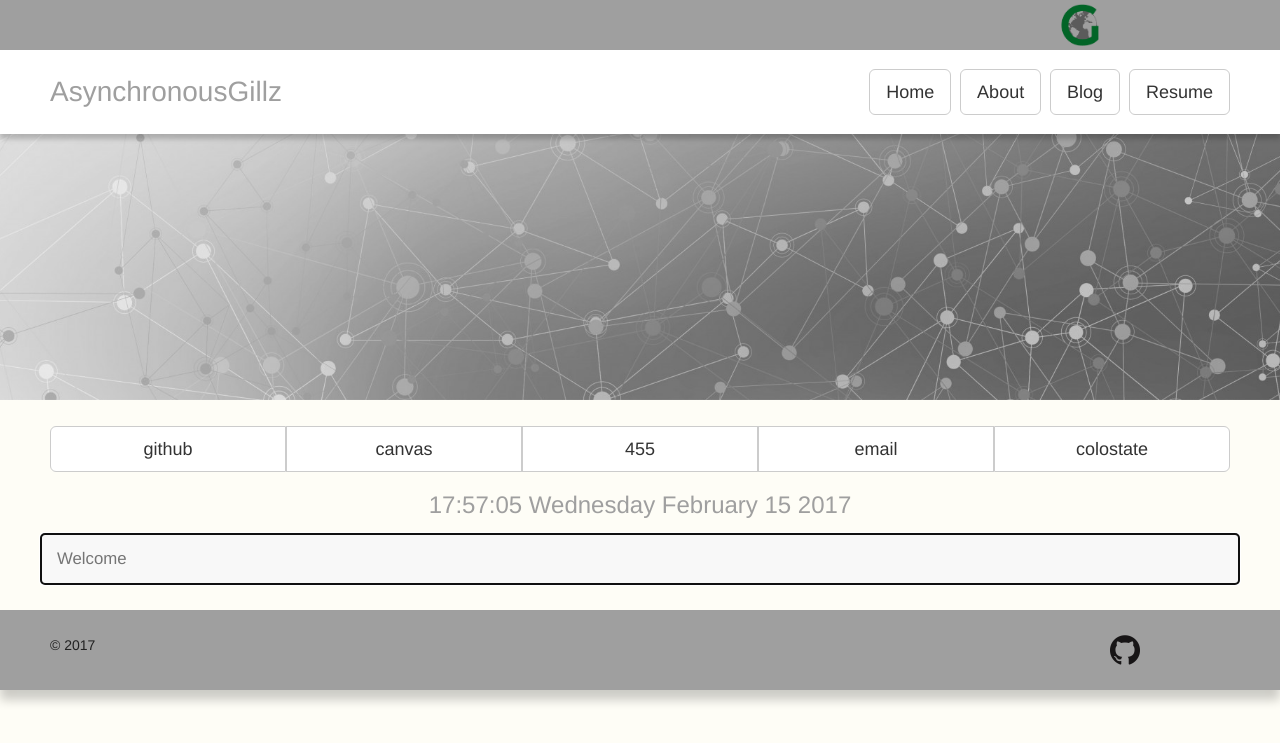
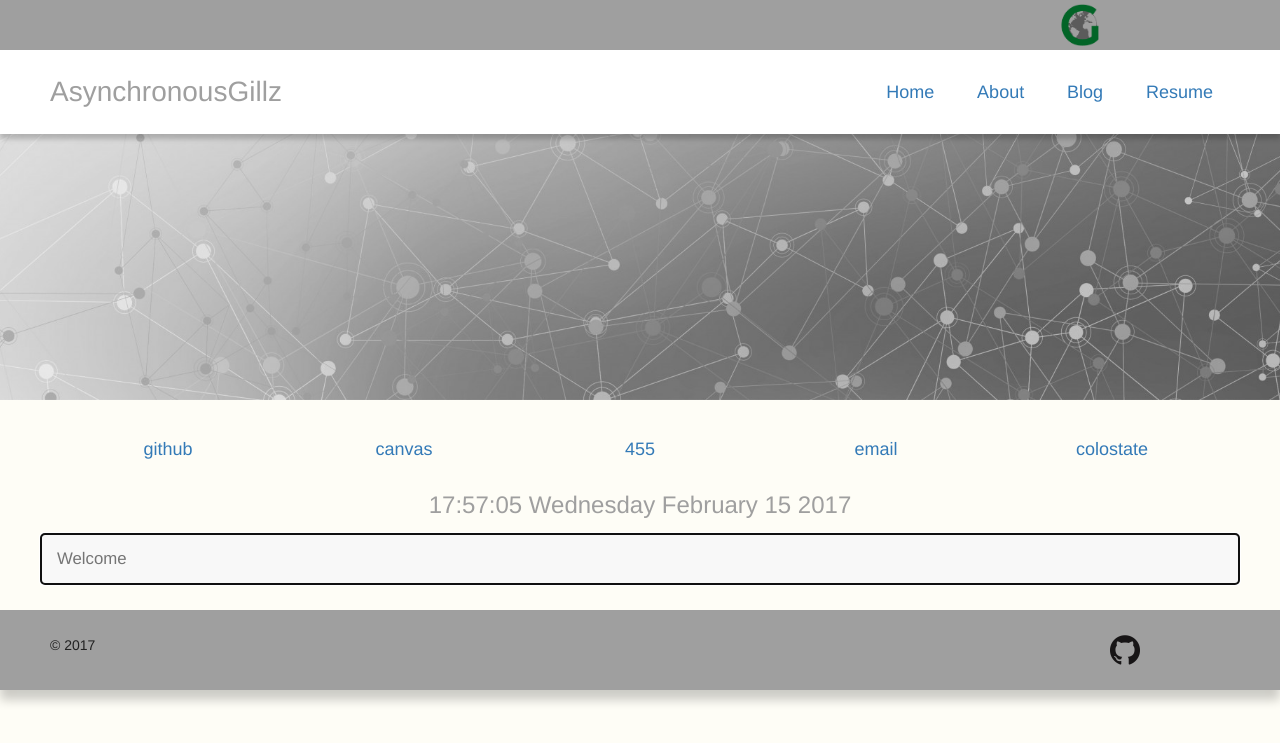
Before and after one commit to GerhardOfRivia/GerhardOfRivia.github.io, a Jekyll site: the page built from index.md, in a window 1280 px wide. Shown: the top 743 px of the page. Built offline with Jekyll 4.4.1, drawn with Linux system fonts in a browser that asks for light colours; nearby versions of some CDN libraries.

Commit message:
Change from default to link.

```diff
--- a/_includes/nav.html
+++ b/_includes/nav.html
@@ -19,10 +19,10 @@
 					<h1><a href="/">AsynchronousGillz</a></h1>
 				</div>
 				<div class="btn-toolbar" role="toolbar" aria-label="nav">
-					<a class="btn btn-default btn-lg" role="button" href="/">Home</a>
-					<a class="btn btn-default btn-lg" role="button" href="/about">About</a>
-					<a class="btn btn-default btn-lg" role="button" href="/posts">Blog</a>
-					<a class="btn btn-default btn-lg" role="button" href="/assets/resume.pdf">Resume</a>
+					<a class="btn btn-link btn-lg" role="button" href="/">Home</a>
+					<a class="btn btn-link btn-lg" role="button" href="/about">About</a>
+					<a class="btn btn-link btn-lg" role="button" href="/posts">Blog</a>
+					<a class="btn btn-link btn-lg" role="button" href="/assets/resume.pdf">Resume</a>
 				</div>
 			</div>
 		</div>
@@ -33,11 +33,11 @@
 	<div class="sticky" id="nav-bottom">
 		<div class="sheet">
 			<div class="btn-group btn-group-justified" role="group" aria-label="quick links">
-				<a target="_blank" class="btn btn-default btn-lg" role="button" href="//github.com/AsynchronousGillz">github</a>
-				<a target="_blank" class="btn btn-default btn-lg" role="button" href="//info.canvas.colostate.edu/">canvas</a>
-				<a target="_blank" class="btn btn-default btn-lg" role="button" href="//www.cs.colostate.edu/~cs455">455</a>
-				<a target="_blank" class="btn btn-default btn-lg" role="button" href="//eid.colostate.edu/gmail/">email</a>
-				<a target="_blank" class="btn btn-default btn-lg" role="button" href="//www.colostate.edu/">colostate</a>
+				<a target="_blank" class="btn btn-link btn-lg" role="button" href="//github.com/AsynchronousGillz">github</a>
+				<a target="_blank" class="btn btn-link btn-lg" role="button" href="//info.canvas.colostate.edu/">canvas</a>
+				<a target="_blank" class="btn btn-link btn-lg" role="button" href="//www.cs.colostate.edu/~cs455">455</a>
+				<a target="_blank" class="btn btn-link btn-lg" role="button" href="//eid.colostate.edu/gmail/">email</a>
+				<a target="_blank" class="btn btn-link btn-lg" role="button" href="//www.colostate.edu/">colostate</a>
 			</div>
 		</div>
 	</div>
```
